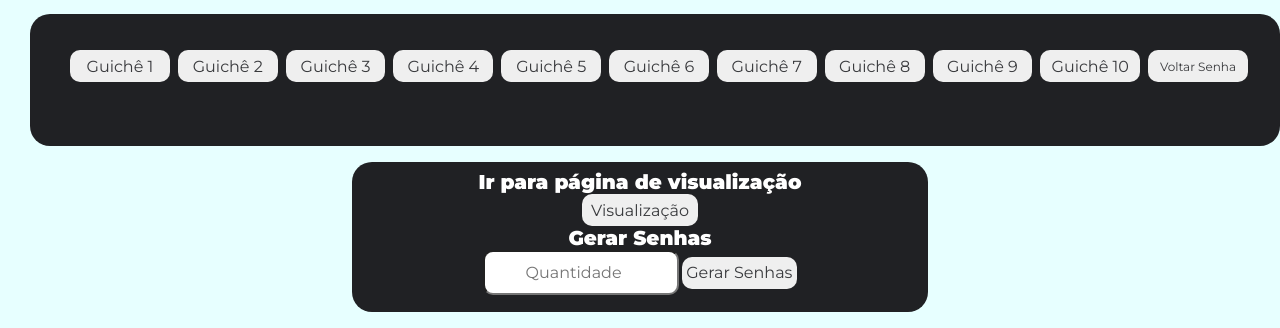
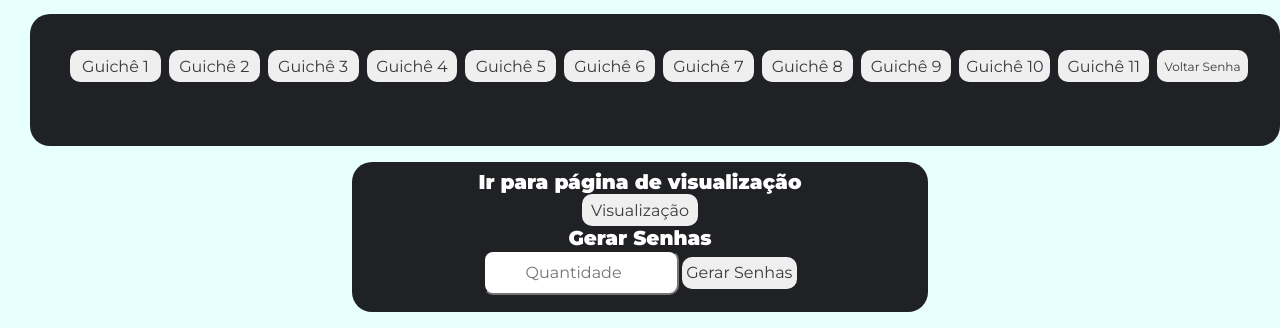
Before and after one commit to SawNeon/Gerenciador-Senha, a plain HTML site: page pages/index.html in a window 1280 px wide. Shown: the part 626-954 px from the top of the page. Drawn offline with Linux system fonts and the light colour scheme.

Commit message:
Colocar o guiche 11

```diff
--- a/pages/index.html
+++ b/pages/index.html
@@ -53,6 +53,7 @@
                     <button class="botoes" onclick="playShot(); chamarSenha('Guichê 8')">Guichê 8</button>
                     <button class="botoes" onclick="playShot(); chamarSenha('Guichê 9')">Guichê 9</button>
                     <button class="botoes" onclick="playShot(); chamarSenha('Guichê 10')">Guichê 10</button>
+                    <button class="botoes" onclick="playShot(); chamarSenha('Guichê 11')">Guichê 11</button>
                     <button id="voltar-senha" class="botoes" style="font-size: 12px;"onclick="playShot(); voltarSenha()">Voltar Senha</button>
                 </div>
             </div>
```
